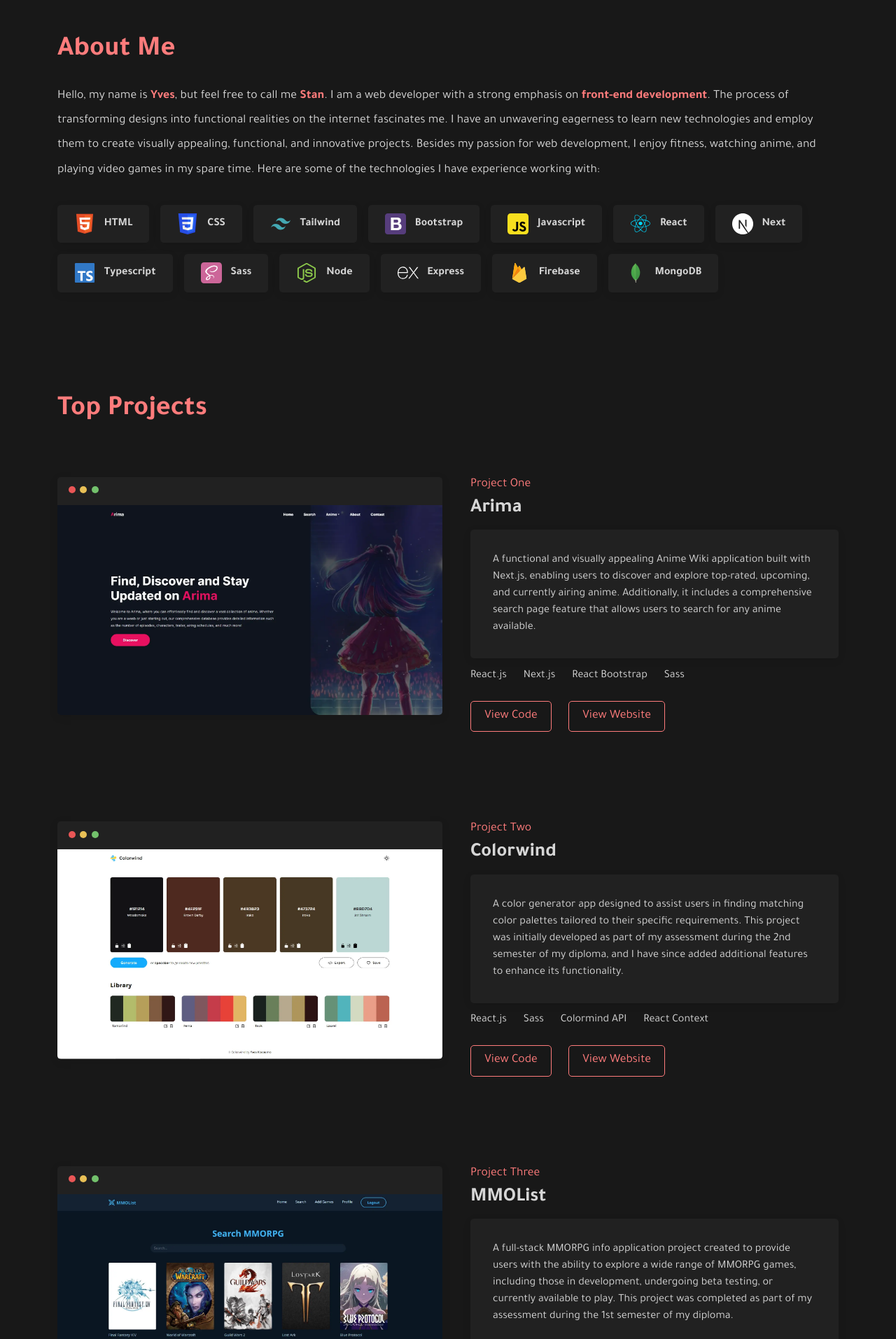
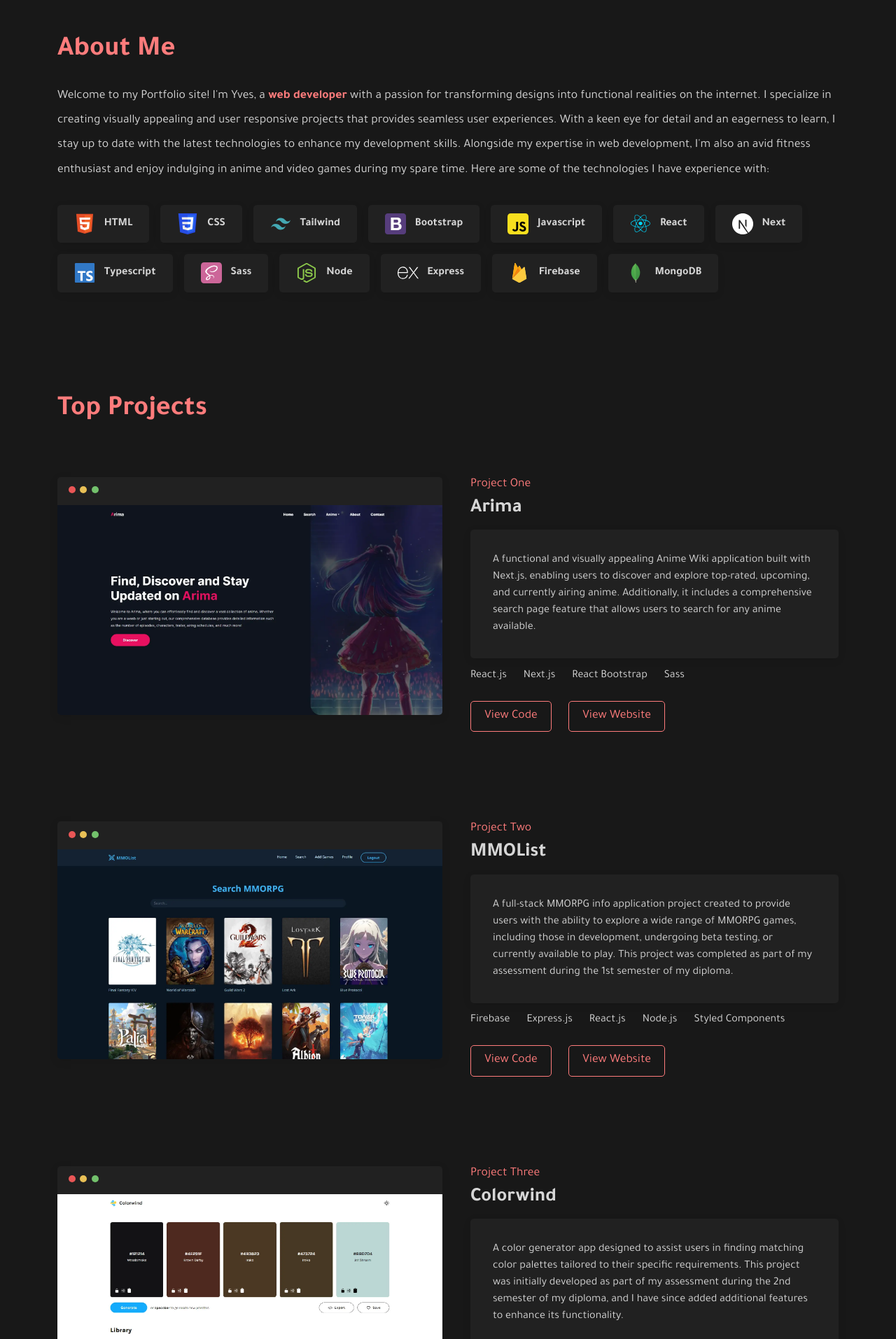
Before and after one commit to stanlee17/portfolio, a React (Create React App) app: page / in a window 1280 px wide. Shown: the part 880-2794 px from the top of the page at 70% size. Built offline with nearby package versions, Linux system fonts and the light colour scheme.

Commit message:
content updated

```diff
--- a/src/components/common/ButtonLink.module.scss
+++ b/src/components/common/ButtonLink/ButtonLink.module.scss
@@ -1,4 +1,4 @@
-@use '../../styles/scss/abstracts/' as *;
+@use '../../../styles/scss/abstracts/' as *;
 
 .buttonLink {
   display: inline-block;
--- a/src/components/common/Loader.module.scss
+++ b/src/components/common/Loader/Loader.module.scss
@@ -1,4 +1,4 @@
-@use '../../styles/scss/abstracts/' as *;
+@use '../../../styles/scss/abstracts/' as *;
 
 .custom {
   height: 150px;
--- a/src/components/common/Project.module.scss
+++ b/src/components/common/Project/Project.module.scss
@@ -1,4 +1,4 @@
-@use '../../styles/scss/abstracts/' as *;
+@use '../../../styles/scss/abstracts/' as *;
 
 .project {
   padding: 4rem 0;
--- a/src/components/common/Technology.module.scss
+++ b/src/components/common/Technology/Technology.module.scss
@@ -1,4 +1,4 @@
-@use '../../styles/scss/abstracts/' as *;
+@use '../../../styles/scss/abstracts/' as *;
 
 .technology {
   background-color: $darkColor;
--- a/src/components/sections/About.jsx
+++ b/src/components/sections/About.jsx
@@ -1,9 +1,8 @@
 import React from 'react';
 import { Container } from 'react-bootstrap';
-// import { motion } from 'framer-motion';
 
 // Import common components
-import Technology from '../common/Technology';
+import Technology from '../common/Technology/Technology';
 
 // Import styles
 import styles from './About.module.scss';
@@ -30,15 +29,16 @@
         <div className={styles.aboutMe}>
           <h2 className={styles.heading}>About Me</h2>
           <p className={styles.paragraph}>
-            Hello, my name is <span>Yves</span>, but feel free to call me{' '}
-            <span>Stan</span>. I am a web developer with a strong emphasis on
-            <span> front-end development</span>. The process of transforming
-            designs into functional realities on the internet fascinates me. I
-            have an unwavering eagerness to learn new technologies and employ
-            them to create visually appealing, functional, and innovative
-            projects. Besides my passion for web development, I enjoy fitness,
-            watching anime, and playing video games in my spare time. Here are
-            some of the technologies I have experience working with:
+            Welcome to my Portfolio site! I'm Yves, a <span>web developer</span>{' '}
+            with a passion for transforming designs into functional realities on
+            the internet. I specialize in creating visually appealing and user
+            responsive projects that provides seamless user experiences. With a
+            keen eye for detail and an eagerness to learn, I stay up to date
+            with the latest technologies to enhance my development skills.
+            Alongside my expertise in web development, I'm also an avid fitness
+            enthusiast and enjoy indulging in anime and video games during my
+            spare time. Here are some of the technologies I have experience
+            with:
           </p>
           <div className={styles.skills}>
             <Technology image={HTML} alt="html5">
--- a/src/components/sections/Contact.jsx
+++ b/src/components/sections/Contact.jsx
@@ -1,6 +1,6 @@
 import React from 'react';
 import { Link } from 'react-router-dom';
-import ButtonLink from '../common/ButtonLink';
+import ButtonLink from '../common/ButtonLink/ButtonLink';
 import { Container } from 'react-bootstrap';
 
 // Import Styles
--- a/src/components/sections/Projects.jsx
+++ b/src/components/sections/Projects.jsx
@@ -2,7 +2,7 @@
 import { Container } from 'react-bootstrap';
 
 // Import common components
-import Project from '../common/Project';
+import Project from '../common/Project/Project';
 
 // Import assets
 import MMOList from '../../assets/projects/mmolist.webp';
@@ -29,21 +29,27 @@
         />
         <Project
           subtitle="Project Two"
+          title="MMOList"
+          description="A full-stack MMORPG info application project created to provide users with the ability to explore a wide range of MMORPG games, including those in development, undergoing beta testing, or currently available to play. This project was completed as part of my assessment during the 1st semester of my diploma."
+          image={MMOList}
+          techStack={[
+            'Firebase',
+            'Express.js',
+            'React.js',
+            'Node.js',
+            'Styled Components',
+          ]}
+          githubUrl="https://github.com/stanlee17/mmolist"
+          liveUrl="https://mmolist.onrender.com"
+        />
+        <Project
+          subtitle="Project Three"
           title="Colorwind"
           description="A color generator app designed to assist users in finding matching color palettes tailored to their specific requirements. This project was initially developed as part of my assessment during the 2nd semester of my diploma, and I have since added additional features to enhance its functionality."
           image={Colorwind}
-          techStack={['React.js', 'Sass', 'Colormind API', 'React Context']}
+          techStack={['React.js', 'Sass', 'React Bootstrap', 'React Context']}
           githubUrl="https://github.com/stanlee17/colorwind"
-          liveUrl="http://colorwind.surge.sh/"
-        />
-        <Project
-          subtitle="Project Three"
-          title="MMOList"
-          description="A full-stack MMORPG info application project created to provide users with the ability to explore a wide range of MMORPG games, including those in development, undergoing beta testing, or currently available to play. This project was completed as part of my assessment during the 1st semester of my diploma."
-          image={MMOList}
-          techStack={['Firebase', 'Express.js', 'React.js', 'Node.js']}
-          githubUrl="https://github.com/stanlee17/mmolist"
-          liveUrl="https://mmolist.onrender.com"
+          liveUrl="http://colorwind.xyz/"
         />
         <Project
           subtitle="Project Four"
--- a/src/pages/Home.jsx
+++ b/src/pages/Home.jsx
@@ -25,7 +25,7 @@
             speed={{ type: 'keyStrokeDelayInMs', value: 100 }}
           />
           <TypeAnimation
-            sequence={['Front End Developer', 1000]}
+            sequence={['Web Developer', 1000]}
             className={styles.heroSub}
             speed={{ type: 'keyStrokeDelayInMs', value: 100 }}
             repeat={Infinity}
```
Also changed, not shown: src/components/common/Project/Project.jsx (renamed from src/components/common/Project.jsx, +4 -4 lines), src/components/common/ButtonLink/ButtonLink.jsx (renamed from src/components/common/ButtonLink.jsx), src/components/common/Loader/Loader.jsx (renamed from src/components/common/Loader.jsx), src/components/common/Technology/Technology.jsx (renamed from src/components/common/Technology.jsx).
